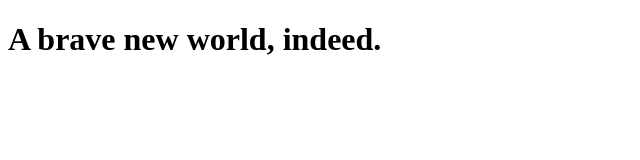
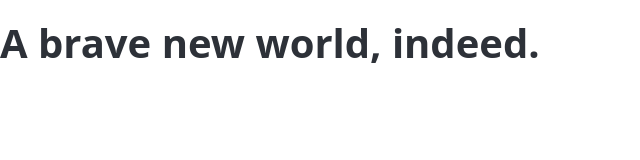
Before and after one commit to aaronpearce/HomeKitcam, an Eleventy site: page index.njk in a window 1280 px wide. Shown: the whole page, without its empty margins (0-640 px from the left). Built offline with nearby package versions, Linux system fonts and the light colour scheme; Eleventy itself is replaced by a stand-in of ours; files that its build step writes are made by us from their sources; no server answers; what @contentful/rich-text-html-renderer would draw is missing.

Commit message:
Add Pico

```diff
--- a/_includes/layout.html
+++ b/_includes/layout.html
@@ -3,6 +3,7 @@
 	<head>
 		<meta charset="UTF-8">
 		<title>{{ title }}</title>
+		<link rel="stylesheet" href="https://cdn.jsdelivr.net/npm/@picocss/pico@2/css/pico.min.css" />
 	</head>
 	<body>
 		{{ content }}
```
